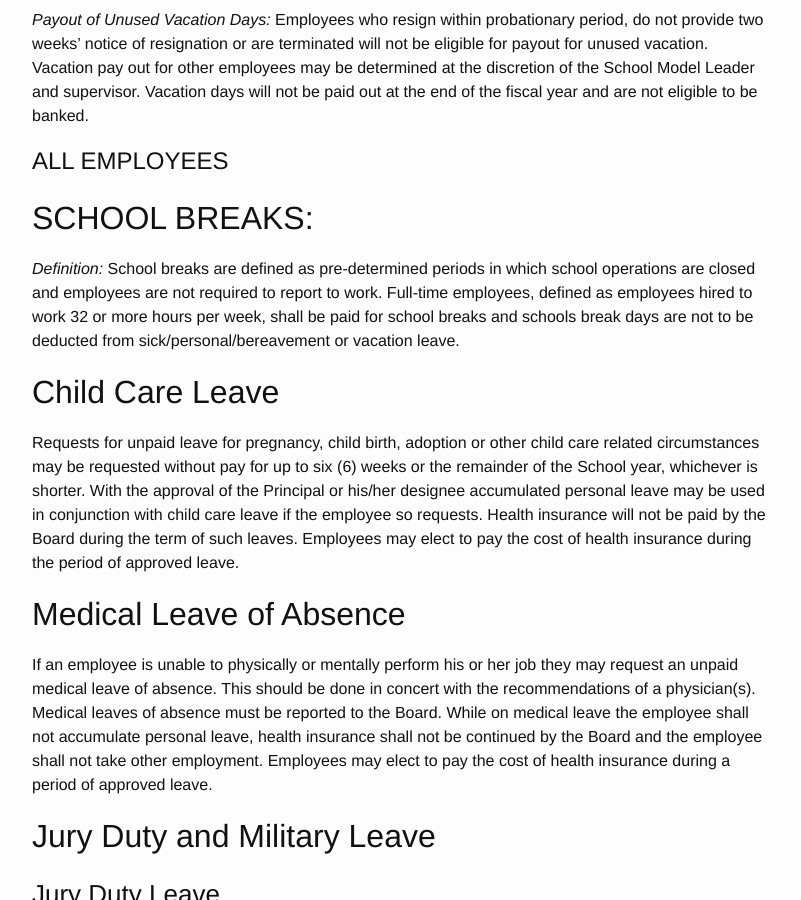
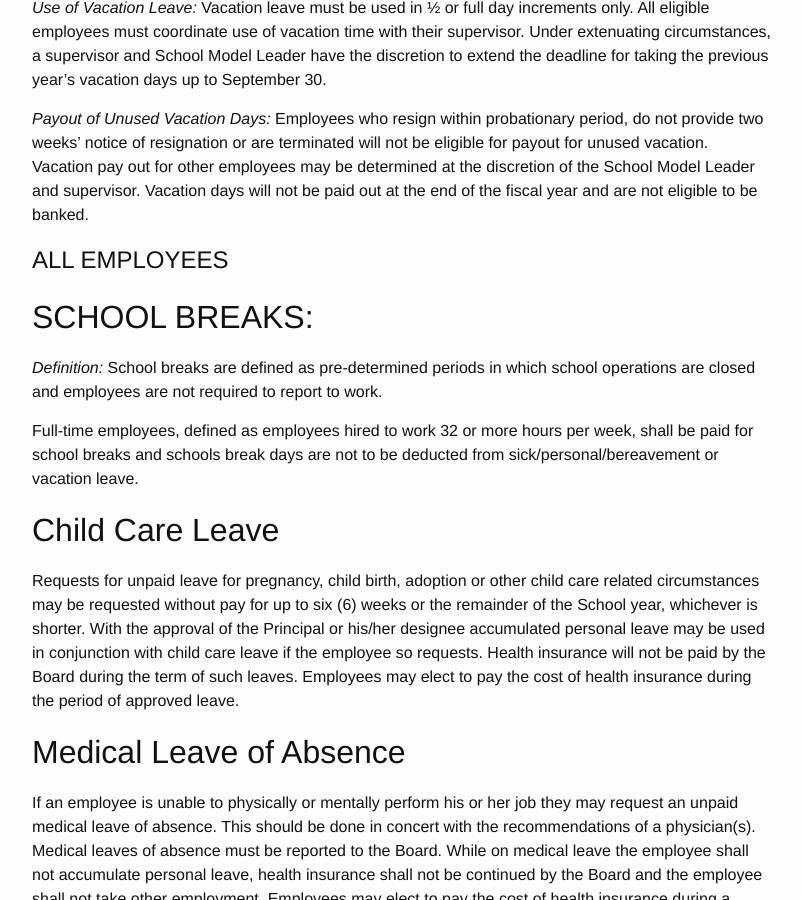
Before and after one commit to cjoh/chcs-policy, a Jekyll site: the page built from _personnel/general_leave.md, in a window 1280 px wide and 900 px high, scrolled down 3241 px. Shown: the whole window, without its empty margins (238-1039 px from the left). Built offline with Jekyll 4.4.1, drawn with Linux system fonts in a browser that asks for light colours; nearby versions of some CDN libraries; comment, search, counter and statistics services are not loaded; some of the changed text lies outside the part shown.

Commit message:
Update general_leave.md

```diff
--- a/_personnel/general_leave.md
+++ b/_personnel/general_leave.md
@@ -11,9 +11,13 @@ category: board
 # Teaching/ School year Employees Only
 
 ### SICK/PERSONAL/BEREAVEMENT LEAVE:
+
 Definition: Sick, personal and bereavement leave will be combined into a single category of time off to be used for the following circumstances:
+
 * Sick Leave:  Time which can be used for an employee’s illness that would impact the ability of the employee to carry out his/her responsibilities or pose a health threat to school staff and scholars, or in the case of an a dependent’s or member of household’s illness.
+
 * Personal Leave: Time which can be used for one-day planned events, observance of religious holidays, or personal/family emergencies, and not as vacation time during the school year.  Personal leave may not be used immediately before or following a holiday weekend or other school break or during State of Georgia Assessment and Testing cycles except in the case of an emergency.  The use of this time must be requested and approved prior to the time being taken.
+
 * Bereavement Leave:  Time which can be used when a death occurs in an employee’s immediate family or member of household.  Immediate family members are defined as an employee’s spouse, parents, stepparents, siblings, children, stepchildren, grandparent, father-in-law, mother-in-law, brother-in-law, sister-in-law, son-in-law, daughter-in-law, aunt, uncle, first cousin, or grandchild.  Time may be used to travel to attend the funeral or make funeral arrangements.  This time off will be considered by the employee's supervisor on a case-by-case basis. The supervisor may request a copy of the obituary.
 
 Banked Sick/Personal/Bereavement days may only be used for extended bereavement if all current sick/personal/bereavement time is exhausted.
@@ -22,17 +26,22 @@ Banked Sick/Personal/Bereavement days may only be used for extended bereavement
 
 Full-Time employees, defined as employees hired to work 32 or more hours per week, are eligible for 10 days of sick/personal/bereavement leave per year.  Part-time teachers who are hired to work 20 hours or more are eligible for 5 paid days of sick/personal/bereavement.  Other part-time employees are not eligible for paid days of sick/personal/bereavement.
 
-*Use of Sick/Personal/Bereavement:*  Sick/Personal/Bereavement leave must be used in ½ or full day increments only and may require a note.  Sick/personal/bereavement leave is not eligible for pay out upon termination or resignation.
+**Use of Sick/Personal/Bereavement:**  Sick/Personal/Bereavement leave must be used in ½ or full day increments only and may require a note.  Sick/personal/bereavement leave is not eligible for pay out upon termination or resignation.
 
-*Banked time:* At the end of each school year, unused sick/personal/bereavement leave may be paid out using a network scale OR banked to use as extended sick or bereavement leave at the discretion of the employee.  The use of banked days is meant to provide flexibility in times of hardship or extenuating circumstance.  The use of banked days will only be approved after all of the current year’s sick/personal/bereavement leave has been used AND must be approved in advance by the individual’s supervisor or the employee will be required to provide documentation of the extenuating circumstance. Banked leave may be accrued up to a maximum of 10 days. Banked days will not be paid out at the time of termination of employment or resignation.
+**Banked time:** At the end of each school year, unused sick/personal/bereavement leave may be paid out using a network scale OR banked to use as extended sick or bereavement leave at the discretion of the employee.  The use of banked days is meant to provide flexibility in times of hardship or extenuating circumstance.  The use of banked days will only be approved after all of the current year’s sick/personal/bereavement leave has been used AND must be approved in advance by the individual’s supervisor or the employee will be required to provide documentation of the extenuating circumstance. Banked leave may be accrued up to a maximum of 10 days. Banked days will not be paid out at the time of termination of employment or resignation.
 
 Additional unpaid time off may be granted on a case by case basis depending on the circumstances and the discretion of supervisor and principal  Teachers/School-Year Only staff are not eligible for vacation.
 
 # YEAR-ROUND EMPLOYEES
-*SICK/PERSONAL/BEREAVEMENT LEAVE:*  [Same as above with the exception time S/P/B will be based on fiscal year, personal days may be used around holidays and testing cycles and may make up partial days off if requested in advance]
+
+**SICK/PERSONAL/BEREAVEMENT LEAVE:**  [Same as above with the exception time S/P/B will be based on fiscal year, personal days may be used around holidays and testing cycles and may make up partial days off if requested in advance]
+
 Definition: Sick, personal and bereavement leave will be combined into a single category of time off to be used for the following circumstances:
+
 * Sick Leave:  Time which can be used for an employee’s illness that would impact the ability of the employee to carry out his/her responsibilities or pose a health threat to school staff and scholars, or in the case of a dependent’s or member of household’s illness.
+
 * Personal Leave: Time which can be used for one-day planned events, observance of religious holidays, or personal/family emergencies, and not as vacation time during the school year.  The use of this time must be requested and approved prior to the time being taken.
+
 * Bereavement Leave:  Time which can be used when a death occurs in an employee’s immediate family or member of household.  Immediate family members are defined as an employee’s spouse, parents, stepparents, siblings, children, stepchildren, grandparent, father-in-law, mother-in-law, brother-in-law, sister-in-law, son-in-law, daughter-in-law, aunt, uncle, first cousin, or grandchild.  Time may be used to travel to attend the funeral or make funeral arrangements.  This time off will be considered by the employee's supervisor on a case-by-case basis. The supervisor may request a copy of the obituary.
 
 Banked Sick/Personal/Bereavement days may only be used for extended bereavement if all current sick/personal/bereavement time is exhausted.
@@ -47,6 +56,7 @@ Full-Time employees, defined as employees hired to work 32 hours or more per wee
 Additional unpaid time off may be granted on a case by case basis depending on the circumstances and the discretion of supervisor and principal.
 
 # YEAR-ROUND EMPLOYEES
+
 ## VACATION LEAVE:
 
 *Definition:* Vacation leave can be used to afford an employee the opportunity for rest, recreation, and personal activities.
@@ -61,11 +71,15 @@ Full-Time employees, defined as employees hired to work 32 hours or more per wee
 *Payout of Unused Vacation Days:* Employees who resign within probationary period, do not provide two weeks’ notice of resignation or are terminated will not be eligible for payout for unused vacation.  Vacation pay out for other employees may be determined at the discretion of the School Model Leader and supervisor. Vacation days will not be paid out at the end of the fiscal year and are not eligible to be banked.
 
 # ALL EMPLOYEES
+
 ## SCHOOL BREAKS:
+
 *Definition:*  School breaks are defined as pre-determined periods in which school operations are closed and employees are not required to report to work.
+
 Full-time employees, defined as employees hired to work 32 or more hours per week, shall be paid for school breaks and schools break days are not to be deducted from sick/personal/bereavement or vacation leave.
 
 ## Child Care Leave
+
 Requests for unpaid leave for pregnancy, child birth, adoption or other child care related circumstances may be requested without pay for up to six (6) weeks or the remainder of the School year, whichever is shorter.  With the approval of the Principal or his/her designee accumulated personal leave may be used in conjunction with child care leave if the employee so requests.  Health insurance will not be paid by the Board during the term of such leaves.  Employees may elect to pay the cost of health insurance during the period of approved leave.
 
 ## Medical Leave of Absence
@@ -114,6 +128,7 @@ If an employee fails to provide a required fitness for duty certificate from his
 No employee may not engage in other employment (including self-employment) while on FMLA leave (or on a leave of absence of any kind.)  A leave must be used only for the purpose requested.  If an employee uses a leave of absence for any other purpose, including for travel/vacation, the employee will be treated as if he/she voluntary resigned from his/her position.
 
 ## Serious and Communicable Diseases Policy
+
 It is the policy of the School that employees with infectious, long-term, life-threatening, or other serious diseases or illnesses may work as long as they are able to perform the duties of their job without undue risk to their own health or that of scholars other employees, or members of the public.
 
 An employee who is diagnosed as having an infectious, long-term, life-threatening, or other serious disease or illness is encouraged to notify the Principal or his/her designee of the condition as soon as possible and should provide the Principal or his/her designee with any pertinent medical information needed to make decisions regarding job assignments, ability to continue working, or ability to return to work.
```
